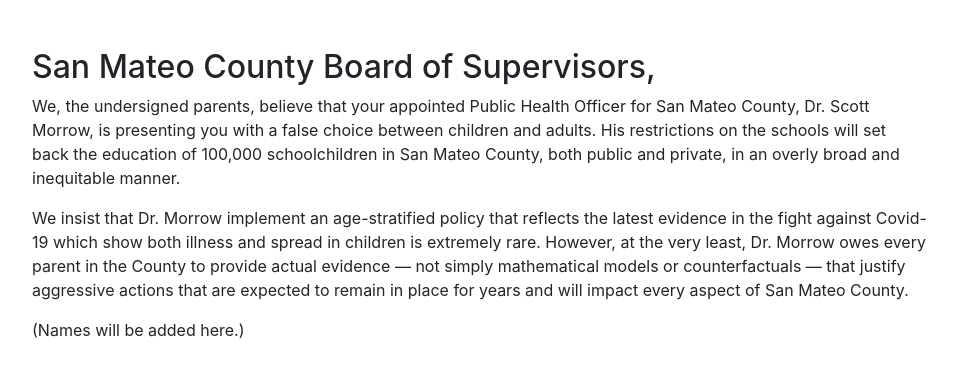
After one commit to dbinetti/start-normal, a Django app: page /letter in a window 1280 px wide. The commit adds this page. Shown: the top 377 px of the page, without its empty margins (68-1025 px from the left). Run offline with Django 3.2, Linux system fonts and the light colour scheme; some libraries are stand-ins or nearby versions.

Commit message:
Add letter.

```diff
--- /dev/null
+++ b/project/app/templates/app/letter.html
@@ -0,0 +1,21 @@
+{% extends 'app/base.html' %}
+
+{% block content %}
+<section class='my-5'>
+  <div class='col-md-10'>
+<h2>
+  San Mateo County Board of Supervisors,
+</h2>
+  <p>
+    We, the undersigned parents, believe that your appointed Public Health Officer for San Mateo County, Dr. Scott Morrow, is presenting you with a false choice between children and adults.  His restrictions on the schools will set back the education of 100,000 schoolchildren in San Mateo County, both public and private, in an overly broad and inequitable manner.
+  </p>
+  <p>
+    We insist that Dr. Morrow implement an age-stratified policy that reflects the latest evidence in the fight against Covid-19 which show both illness and spread in children is extremely rare.  However, at the very least, Dr. Morrow owes every parent in the County to provide actual evidence &mdash; not simply mathematical models or counterfactuals &mdash; that justify aggressive actions that are expected to remain in place for years and will impact every aspect of San Mateo County.
+  </p>
+
+  <p>
+    (Names will be added here.)
+  </p>
+  </div>
+</section>
+{% endblock content %}
--- a/project/app/urls.py
+++ b/project/app/urls.py
@@ -13,5 +13,6 @@ urlpatterns = [
     path('harm', views.about, name='harm',),
     path('unsustainable', views.unsustainable, name='unsustainable',),
     path('unrealistic', views.unrealistic, name='unrealistic',),
+    path('letter', views.letter, name='letter',),
     path('framework', views.framework, name='framework',),
 ]
--- a/project/app/views.py
+++ b/project/app/views.py
@@ -78,3 +78,10 @@ def harm(request):
         request,
         'app/harm.html',
     )
+
+
+def letter(request):
+    return render(
+        request,
+        'app/letter.html',
+    )
```
Also changed, not shown: project/app/templates/app/index.html (+8 -4 lines).
